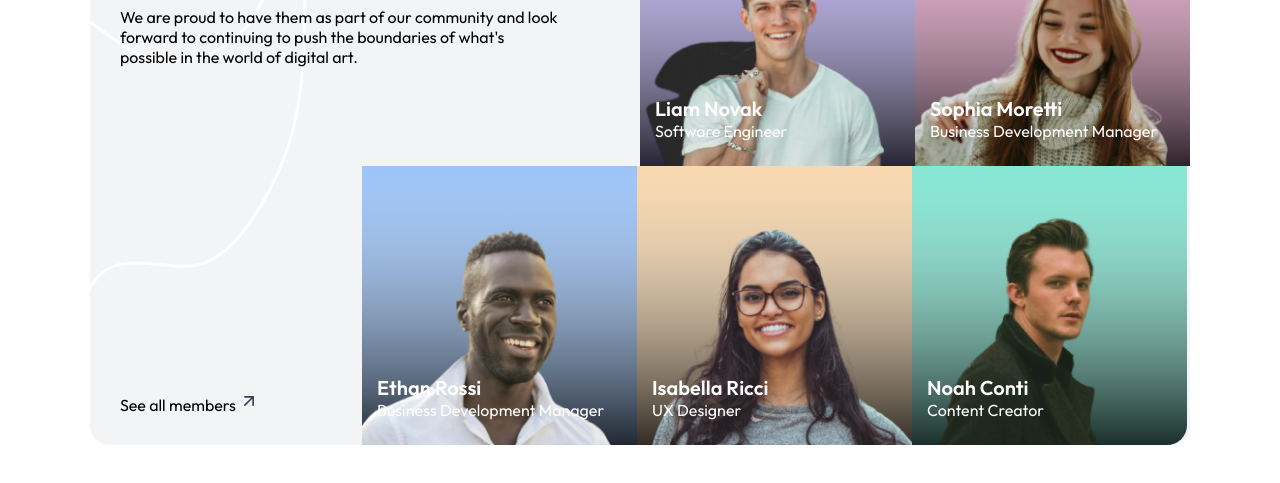
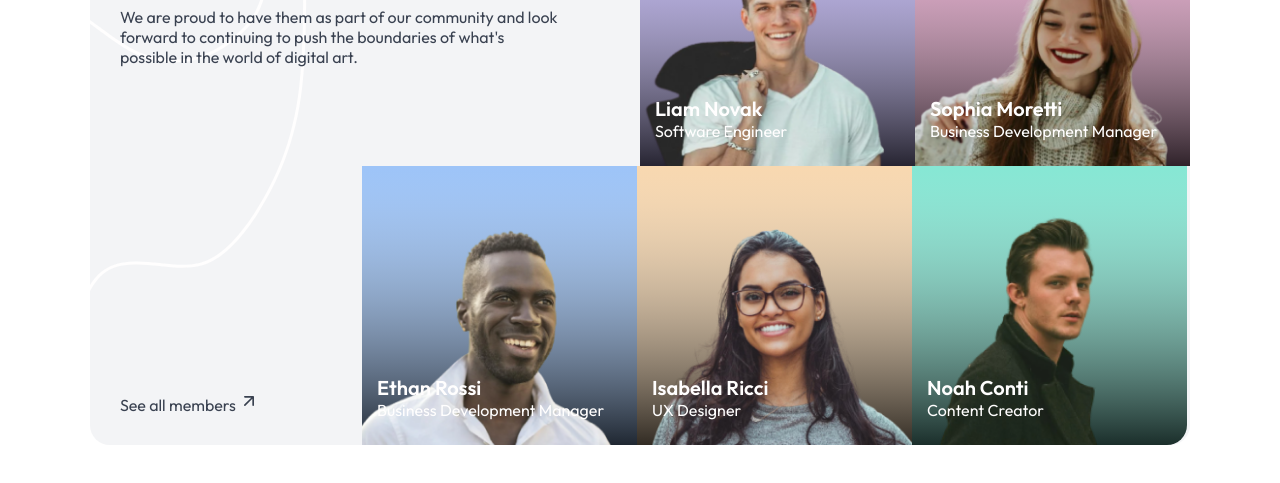
Before and after one commit to ingjoseyepez/Seccion-Conozca-al-Equipo, a plain HTML site: page index.html in a window 1280 px wide. Shown: the part 193-676 px from the top of the page. Drawn offline with Linux system fonts and the light colour scheme.

Commit message:
[udapte] Proyecto

```diff
--- a/style.css
+++ b/style.css
@@ -57,7 +57,7 @@ header p {
   margin-bottom: 20px;
   font-weight: 400;
   font-size: 16px;
-  color: #000;
+  color: #394150;
 }
 
 .profile {
@@ -65,7 +65,7 @@ header p {
   display: flex;
   background-image: url("img/Gradient.svg");
   background-repeat: no-repeat;
-  background-size: cover;
+  background-size:  cover;
   position: relative; /* Cambiado para .descripcion */
 }
 
@@ -101,7 +101,7 @@ header p {
 }
 
 .profile_tres a {
-  color: #000;
+  color: #394150;
   font-size: 16px;
   font-weight: 400;
   text-decoration: none;
```
